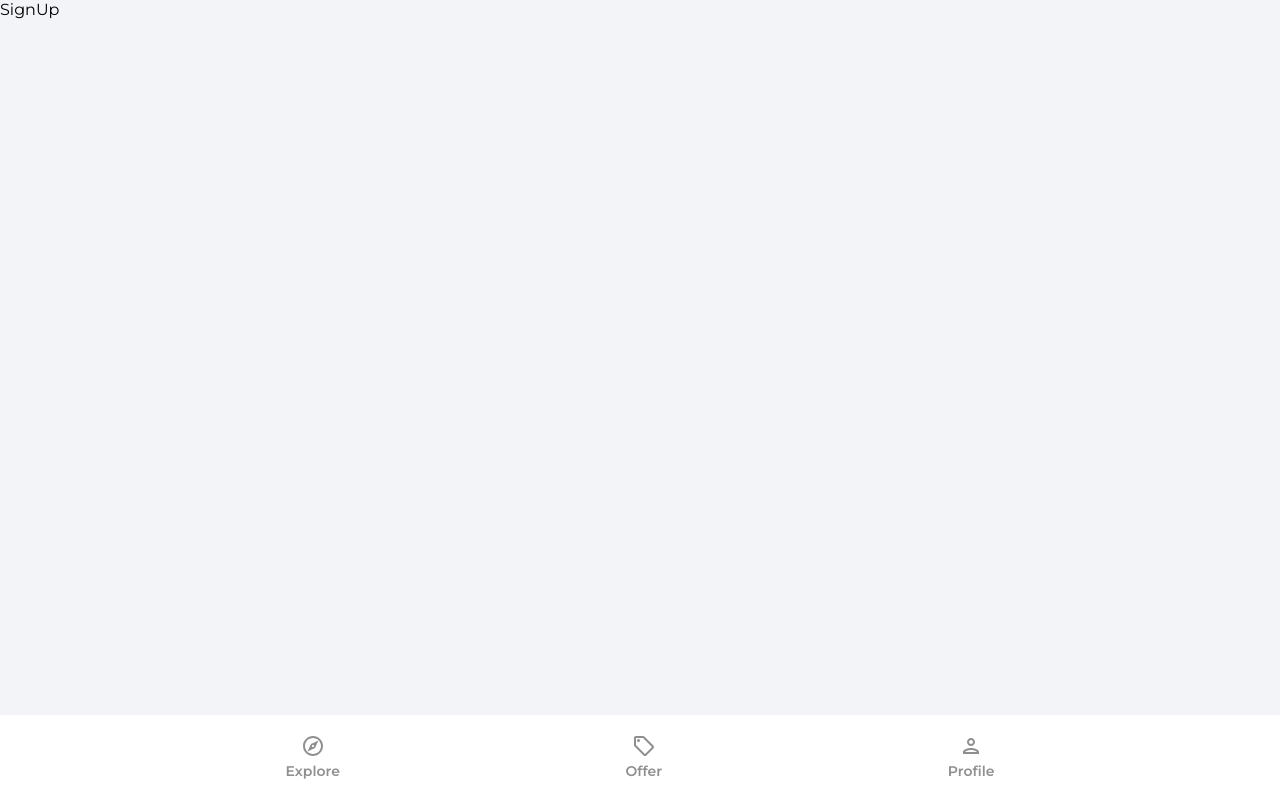
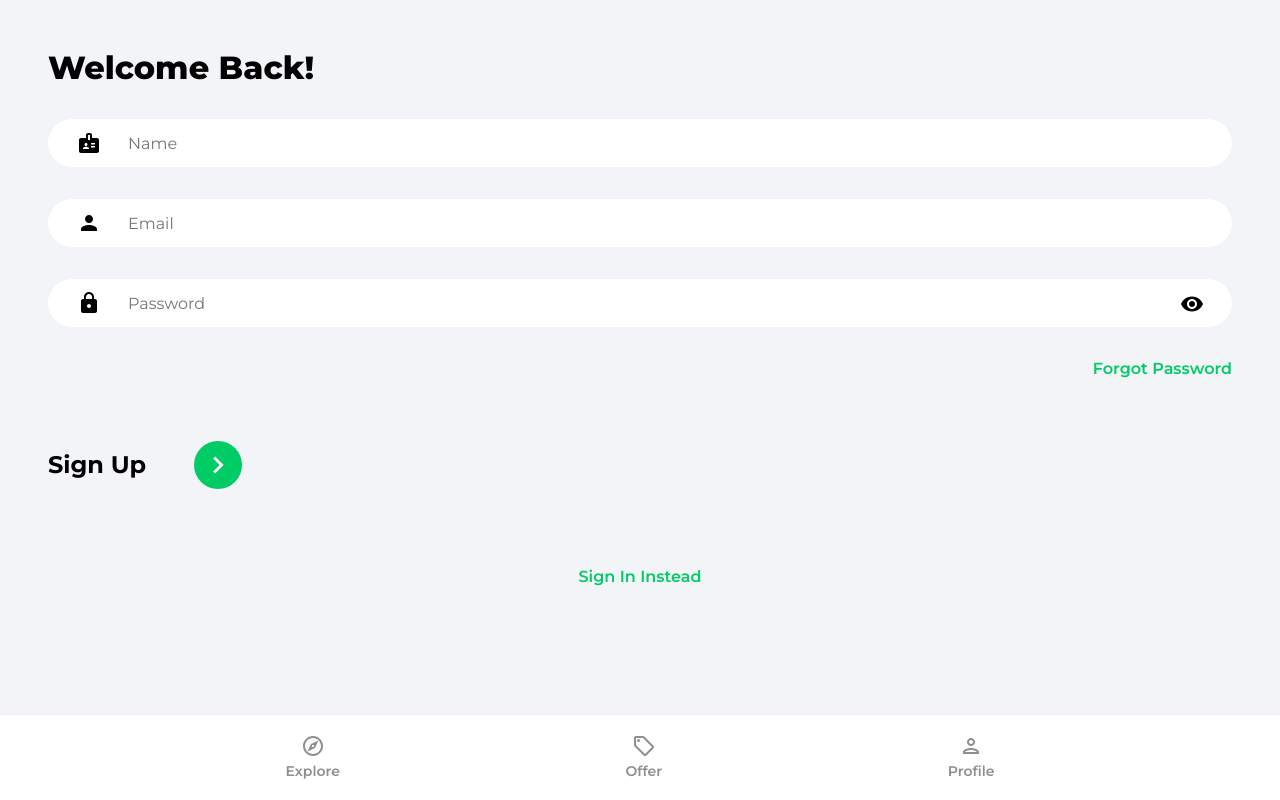
Before and after one commit to PatNepp/House-Marketplace, a React (Create React App) app: page /sign-up in a window 1280 px wide. Built offline with nearby package versions, Linux system fonts and the light colour scheme.

Commit message:
sign in and up and log out functionality

```diff
--- a/package.json
+++ b/package.json
@@ -11,6 +11,7 @@
     "react-dom": "^18.1.0",
     "react-router-dom": "^6.3.0",
     "react-scripts": "5.0.1",
+    "react-toastify": "^9.0.3",
     "web-vitals": "^2.1.4"
   },
   "scripts": {
--- a/src/App.js
+++ b/src/App.js
@@ -6,7 +6,8 @@
 import Profile from './pages/Profile';
 import ForgotPassword from './pages/ForgotPassword';
 import Navbar from './components/Navbar';
-
+import {ToastContainer} from 'react-toastify'
+import 'react-toastify/dist/ReactToastify.css'
 
 function App() {
   return (
@@ -15,13 +16,15 @@
         <Routes>
           <Route path='/' element={<Explore />} />
           <Route path='/offers' element={<Offers />} />
-          <Route path='/profile' element={<SignIn />} />
+          <Route path='/profile' element={<Profile />} />
           <Route path='/sign-in' element={<SignIn />} />
           <Route path='/sign-up' element={<SignUp />} />
           <Route path='/forgot-password' element={<ForgotPassword />} />
         </Routes>
         <Navbar />
       </Router>
+
+      <ToastContainer />
     </>
   );
 }
--- a/src/pages/Profile.jsx
+++ b/src/pages/Profile.jsx
@@ -1,6 +1,34 @@
+import {getAuth} from 'firebase/auth'
+import {useState, useEffect} from 'react'
+import { useNavigate, Link } from 'react-router-dom'
+
 function Profile() {
+  const auth = getAuth()
+  const [formData, setFormData] = useState({
+    name: auth.currentUser.displayName,
+    email: auth.currentUser.email
+  })
+
+  const {name, email} = formData
+
+  const navigate = useNavigate()
+
+  const onLogout = () => {
+    auth.signOut()
+    navigate('/')
+  }
+
   return (
-    <div>Profile</div>
+    <div className='profile'>
+      <header className="profileHeader">
+        <p className="pageHeader">
+          My Profile
+        </p>
+        <button type='button' onClick={onLogout} className="logOut">
+          Log Out
+        </button>
+      </header>
+    </div>
   )
 }
 
--- a/src/pages/SignIn.jsx
+++ b/src/pages/SignIn.jsx
@@ -1,6 +1,99 @@
+import {useState} from 'react'
+import {Link, useNavigate} from 'react-router-dom'
+import {getAuth, signInWithEmailAndPassword} from 'firebase/auth'
+import {ReactComponent as ArrowRightIcon} from '../assets/svg/keyboardArrowRightIcon.svg'
+import visibilityIcon from '../assets/svg/visibilityIcon.svg'
+import {toast} from 'react-toastify'
+
 function SignIn() {
+  const [showPassword, setShowPassword] = useState(false)
+  const [formData, setFormData] = useState({
+    email: '',
+    password: ''
+  })
+  const {email, password} = formData
+
+  const navigate = useNavigate()
+
+  const onChange = (e) => {
+    setFormData((prevState) => ({
+      ...prevState,
+      [e.target.id]: e.target.value,
+    }))
+  }
+
+  const onSubmit = async (e) => {
+    e.preventDefault()
+
+    try {
+      const auth = getAuth()
+
+      const userCredential = await signInWithEmailAndPassword(auth, email, password)
+
+      if(userCredential.user) {
+        navigate('/')
+      }
+    } catch (error) {
+      toast.error('Bad user credentials')
+    }
+
+  }
+
   return (
-    <div>SignIn</div>
+    <>
+      <div className="pageContainer">
+        <header>
+          <p className="pageHeader">
+            Welcome Back!
+          </p>
+        </header>
+        <form onSubmit={onSubmit}>
+          <input
+            className="emailInput"
+            type="email"
+            placeholder="Email"
+            id="email"
+            value={email}
+            onChange={onChange}
+          />
+          <div className="passwordInputDiv">
+            <input
+              type={showPassword ? 'text' : 'password'}
+              className="passwordInput"
+              placeholder='Password'
+              id='password'
+              value={password}
+              onChange={onChange}
+            />
+            <img
+              src={visibilityIcon}
+              alt="show password"
+              className="showPassword"
+              onClick={() => setShowPassword((prevState) => !prevState)}
+            />
+          </div>
+
+          <Link to='/forgot-password' className='forgotPasswordLink'>
+            Forgot Password
+          </Link>
+
+          <div className="signInBar">
+            <p className="signInText">
+              Sign In
+            </p>
+            <button className="signInButton">
+              <ArrowRightIcon fill='#ffffff' width='34px' height="34px" />
+            </button>
+          </div>
+        </form>
+
+        {/* Google OAuth */}
+
+        <Link to='/sign-up' className='registerLink'>
+          Sign Up Instead
+        </Link>
+      </div>
+    </>
   )
 }
 
--- a/src/pages/SignUp.jsx
+++ b/src/pages/SignUp.jsx
@@ -1,6 +1,120 @@
+import {useState} from 'react'
+import {Link, useNavigate} from 'react-router-dom'
+import {getAuth, createUserWithEmailAndPassword, updateProfile} from 'firebase/auth'
+import {db} from '../firebase.config'
+import {setDoc, doc, serverTimestamp} from 'firebase/firestore'
+import {ReactComponent as ArrowRightIcon} from '../assets/svg/keyboardArrowRightIcon.svg'
+import visibilityIcon from '../assets/svg/visibilityIcon.svg'
+import {toast} from 'react-toastify'
+
 function SignUp() {
+  const [showPassword, setShowPassword] = useState(false)
+  const [formData, setFormData] = useState({
+    name: '',
+    email: '',
+    password: ''
+  })
+  const {name, email, password} = formData
+
+  const navigate = useNavigate()
+
+  const onChange = (e) => {
+    setFormData((prevState) => ({
+      ...prevState,
+      [e.target.id]: e.target.value,
+    }))
+  }
+
+  const onSubmit = async (e) => {
+    e.preventDefault()
+
+    try {
+      const auth = getAuth()
+
+      const userCredential = await createUserWithEmailAndPassword(auth, email, password)
+
+      const user = userCredential.user
+
+      updateProfile(auth.currentUser, {
+        displayName: name
+      })
+
+      const formDataCopy = {...formData}
+      //deletes the password from the object
+      delete formDataCopy.password
+      formDataCopy.timestamp = serverTimestamp()
+
+      await setDoc(doc(db, 'users', user.uid), formDataCopy)
+
+      navigate('/')
+    } catch (error) {
+      toast.error('bad things no sign up')
+    }
+  }
+
   return (
-    <div>SignUp</div>
+    <>
+      <div className="pageContainer">
+        <header>
+          <p className="pageHeader">
+            Welcome Back!
+          </p>
+        </header>
+        <form onSubmit={onSubmit} >
+          <input
+            className="nameInput"
+            type="text"
+            placeholder="Name"
+            id="name"
+            value={name}
+            onChange={onChange}
+          />
+          <input
+            className="emailInput"
+            type="email"
+            placeholder="Email"
+            id="email"
+            value={email}
+            onChange={onChange}
+          />
+          <div className="passwordInputDiv">
+            <input
+              type={showPassword ? 'text' : 'password'}
+              className="passwordInput"
+              placeholder='Password'
+              id='password'
+              value={password}
+              onChange={onChange}
+            />
+            <img
+              src={visibilityIcon}
+              alt="show password"
+              className="showPassword"
+              onClick={() => setShowPassword((prevState) => !prevState)}
+            />
+          </div>
+
+          <Link to='/forgot-password' className='forgotPasswordLink'>
+            Forgot Password
+          </Link>
+
+          <div className="signUpBar">
+            <p className="signUpText">
+              Sign Up
+            </p>
+            <button className="signUpButton">
+              <ArrowRightIcon fill='#ffffff' width='34px' height="34px" />
+            </button>
+          </div>
+        </form>
+
+        {/* Google OAuth */}
+
+        <Link to='/sign-in' className='registerLink'>
+          Sign In Instead
+        </Link>
+      </div>
+    </>
   )
 }
 
```
Also changed, not shown: 1 other file (tests, documents, lock files or other folders).
